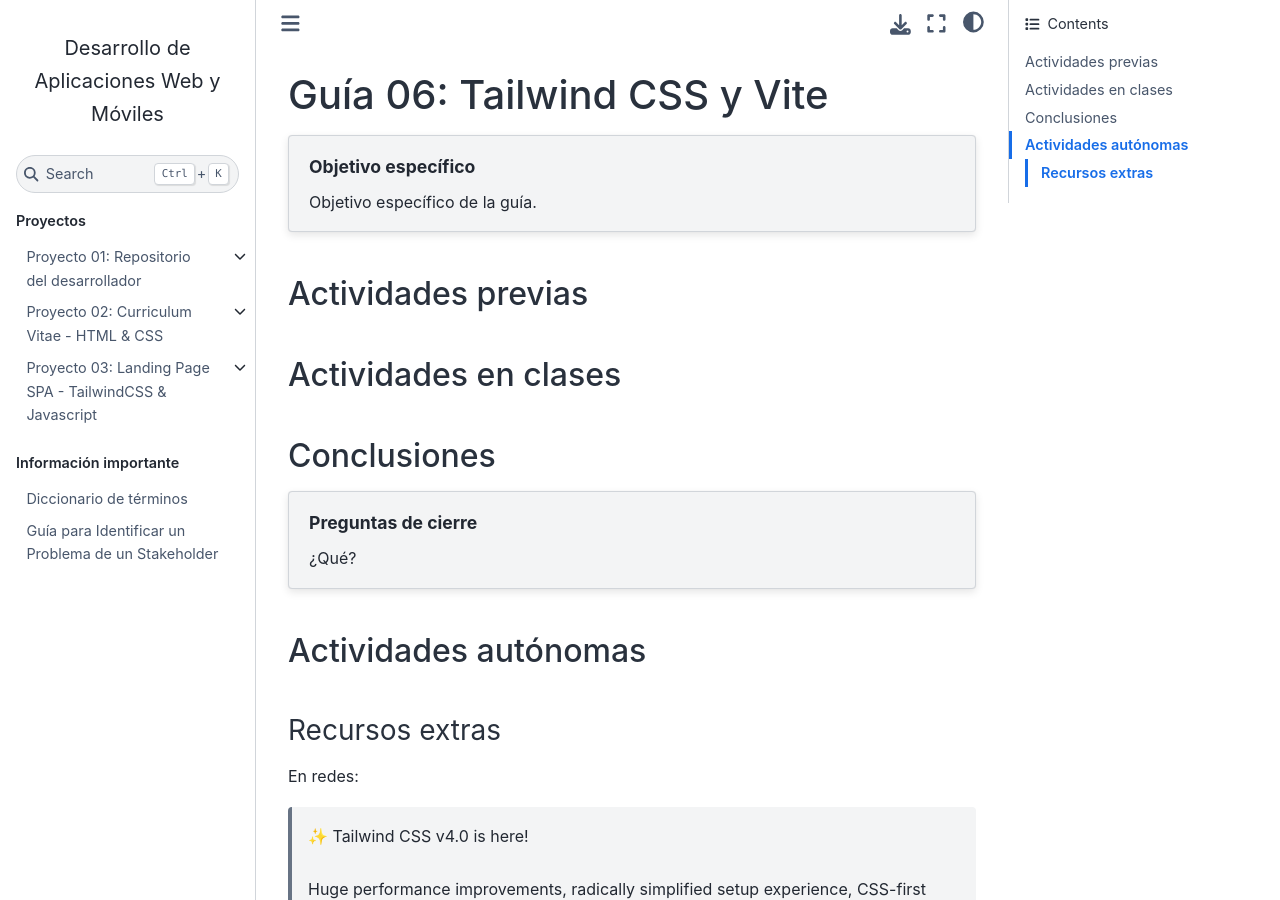
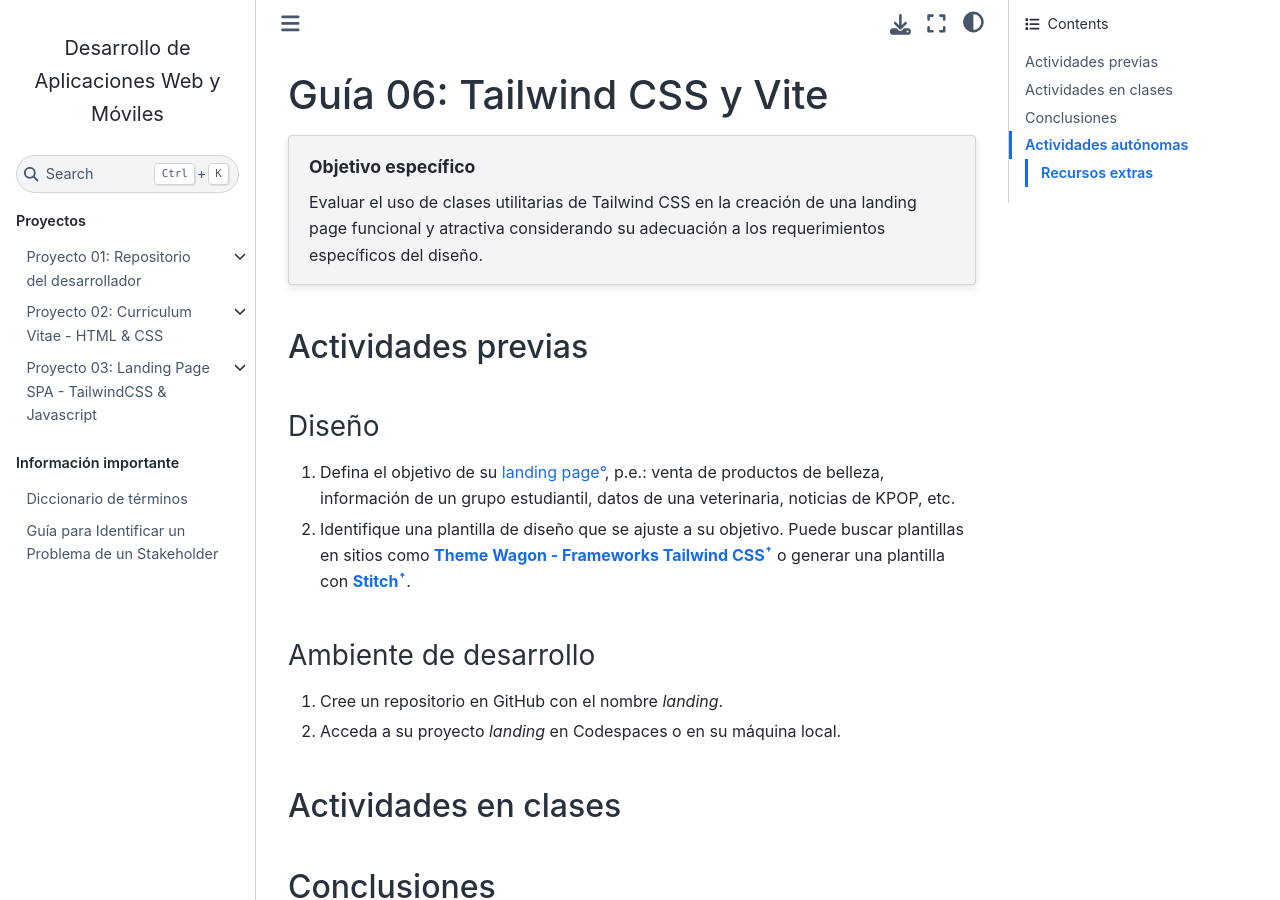
Before and after one commit to DAWMFIEC/DAWM-AI, a Sphinx documentation site: the page built from docs/source/guias/_temp/guia06.rst, in a window 1280 px wide and 900 px high. Built offline with Sphinx 7.4.7 and the Sphinx Book theme 1.1.4, drawn with Linux system fonts in a browser that asks for light colours; pages that are not in the unit, such as notebooks, are missing from menus; comment, search, counter and statistics services are not loaded.

Commit message:
objetivos específicos y términos

```diff
--- a/docs/source/guias/_temp/guia06.rst
+++ b/docs/source/guias/_temp/guia06.rst
@@ -10,10 +10,22 @@
 .. topic:: Objetivo específico
     :class: objetivo
 
-    Objetivo específico de la guía.
+    Evaluar el uso de clases utilitarias de Tailwind CSS en la creación de una landing page funcional y atractiva considerando su adecuación a los requerimientos específicos del diseño.
 
 Actividades previas
 =====================
+
+Diseño
+------
+
+1. Defina el objetivo de su :term:`landing page`, p.e.: venta de productos de belleza, información de un grupo estudiantil, datos de una veterinaria, noticias de KPOP, etc.
+2. Identifique una plantilla de diseño que se ajuste a su objetivo. Puede buscar plantillas en sitios como `Theme Wagon - Frameworks Tailwind CSS <https://themewagon.com/theme-framework/tailwind-css/?swoof=1&pa_price=free&paged=1&product_cat=landing-website,landing-website&really_curr_tax=400-pa_frameworks>`_ o generar una plantilla con `Stitch <https://stitch.withgoogle.com/>`_.
+
+Ambiente de desarrollo
+----------------------
+
+1. Cree un repositorio en GitHub con el nombre *landing*.
+2. Acceda a su proyecto *landing* en Codespaces o en su máquina local.
 
 Actividades en clases
 =====================
--- a/docs/source/guias/_temp/guia07.rst
+++ b/docs/source/guias/_temp/guia07.rst
@@ -10,7 +10,7 @@
 .. topic:: Objetivo específico
     :class: objetivo
 
-    Objetivo específico de la guía.
+    Proponer código de scripting para el manejo dinámico de la interfaz del cliente, incorporando interactividad en la landing page desarrollada con Tailwind CSS.
 
 Actividades previas
 =====================
--- a/docs/source/guias/_temp/guia08.rst
+++ b/docs/source/guias/_temp/guia08.rst
@@ -10,7 +10,7 @@
 .. topic:: Objetivo específico
     :class: objetivo
 
-    Objetivo específico de la guía.
+    Proponer código de scripting para el envío de datos a una base de datos alojada en la nube, integrando formularios y funcionalidades que recojan y transmitan información de manera eficiente.
 
 Actividades previas
 =====================
--- a/docs/source/guias/_temp/guia09.rst
+++ b/docs/source/guias/_temp/guia09.rst
@@ -10,7 +10,7 @@
 .. topic:: Objetivo específico
     :class: objetivo
 
-    Objetivo específico de la guía.
+    Proponer código de scripting para la recuperación de datos desde una base de datos alojada en la nube, permitiendo mostrar contenido dinámico dentro de la estructura visual diseñada con Tailwind CSS.
 
 Actividades previas
 =====================
```
Also changed, not shown: docs/source/informacion/diccionario.rst (+12 -0 lines).
